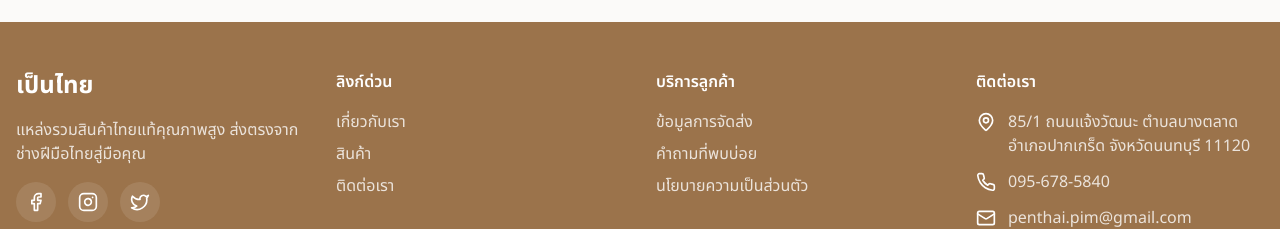
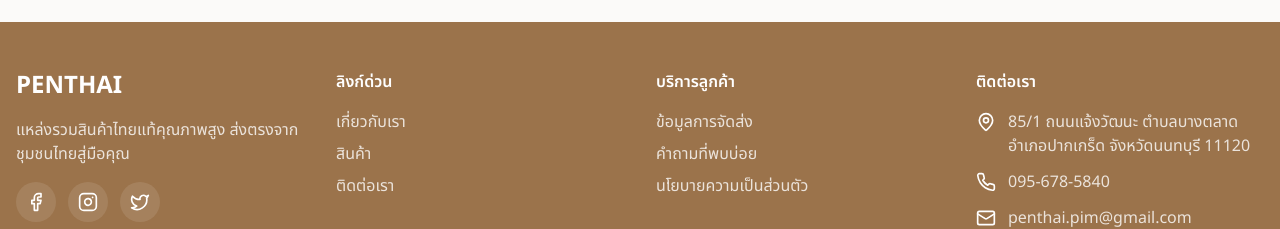
Before and after one commit to Daskrw/penthai-2, a React (Vite) app: page /contact in a window 1280 px wide. Shown: the part 800-1029 px from the top of the page. Built offline with nearby package versions, Linux system fonts and the light colour scheme; the HTML template or start-up script is replaced by a standard one.

Commit message:
Visual edit in Lovable
Edited UI in Lovable

```diff
--- a/src/components/Footer.tsx
+++ b/src/components/Footer.tsx
@@ -6,10 +6,8 @@ const Footer = () => {
         <div className="grid grid-cols-1 md:grid-cols-2 lg:grid-cols-4 gap-8">
           {/* Brand Section */}
           <div>
-            <h3 className="text-2xl font-bold mb-4">เป็นไทย</h3>
-            <p className="text-secondary-foreground/80 mb-4">
-              แหล่งรวมสินค้าไทยแท้คุณภาพสูง ส่งตรงจากช่างฝีมือไทยสู่มือคุณ
-            </p>
+            <h3 className="text-2xl font-bold mb-4">PENTHAI</h3>
+            <p className="text-secondary-foreground/80 mb-4">แหล่งรวมสินค้าไทยแท้คุณภาพสูง ส่งตรงจากชุมชนไทยสู่มือคุณ</p>
             <div className="flex gap-3">
               <a href="#" className="h-10 w-10 rounded-full bg-white/10 hover:bg-white/20 flex items-center justify-center transition-colors">
                 <Facebook className="h-5 w-5" />
```
